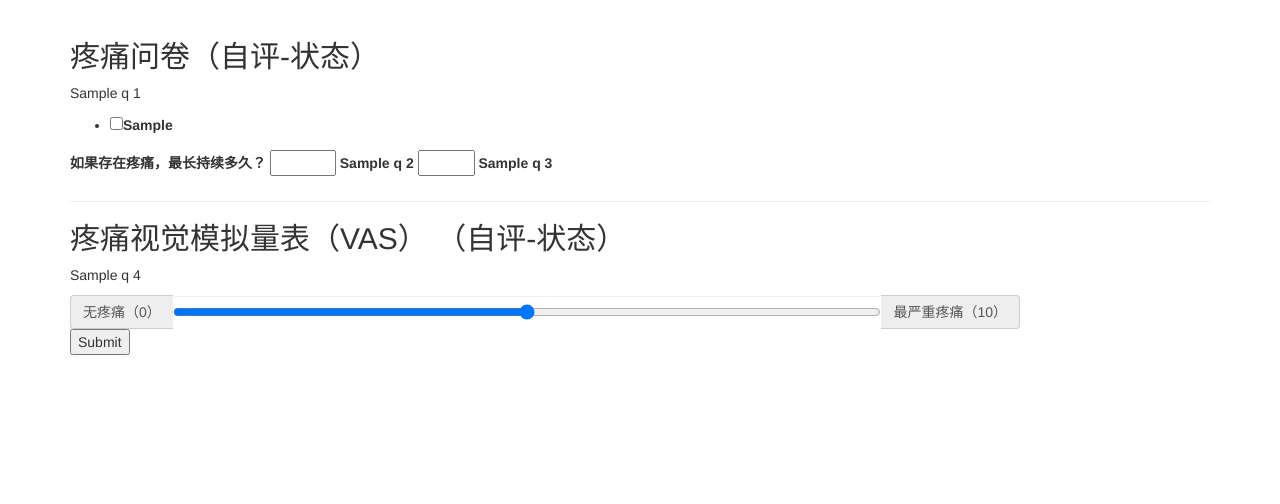
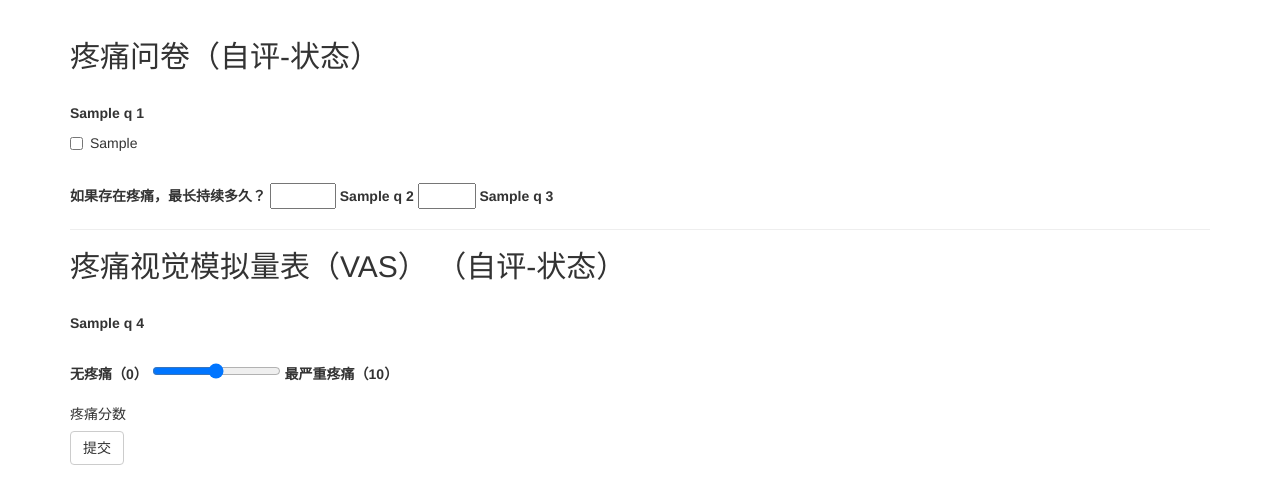
Before and after one commit to PrivateRookie/PsyRate, a Flask app: template app/templates/rates/pain.html in a window 1280 px wide. Shown: the part 52-556 px from the top of the page. Run offline with Flask 2, Linux system fonts and the light colour scheme; the template is opened without the code that fills it: most values are stand-ins (such as "Sample title", 1, 10 or a date in 2020); some libraries are stand-ins or nearby versions.

Commit message:
美化网页
**存在问题**
- radio和table类的问题标题样式不同意，导致混合起来时风格不统一，需要修改
- 疼痛量表的value始终不能在output元素中显示
- 没有为所有输入标签添加.form-control类，导致输入标签样式不统一
- 没有考虑响应式布局问题

```diff
--- a/app/static/raw_forms.py
+++ b/app/static/raw_forms.py
@@ -30,7 +30,7 @@ dsss = \
  'title': '抑郁和躯体症状量表（DSSS） （自评-状态）'}
 
 qids = \
-{'description': '（MANIA 患者免\n请在下列每一题中最能描述您过去7天情况的选项上画圈“○” 。',
+{'description': '（MANIA 患者免填)请在下列每一题中最能描述您过去7天情况的选项上画圈“○” 。',
 'questions': [{'options': [[0, '我不曾超过30分钟入睡。'],
                            [1, '我在少于半数的时候，需要至少30分钟才能入睡。'],
                            [2, '我在超过半数的时候，需要至少30分钟才能入睡。'],
--- a/app/templates/rates/meq_sa.html
+++ b/app/templates/rates/meq_sa.html
@@ -3,8 +3,6 @@
 
 {% block content %}
 <div class="container">
-<h2>{{ survey['title'] }}</h2>
-<p>{{ survey['description'] }}</p>
 {{ render_radio_survey(survey, route) }}
 </div>
 {% endblock content %}
--- a/app/templates/rates/pain.html
+++ b/app/templates/rates/pain.html
@@ -1,39 +1,57 @@
 {% extends "base.html" %}
+
+{% block head %}
+{{ super() }}
+<style>
+input[type=range] {
+    display: inline-block;
+    width:auto
+}
+</style>
+{% endblock %}
 
 {% block content %}
 <div class="container">
-    <form method='post' action="{{ url_for(route) }}">
+    <form method='post' action="{{ url_for(route) }}" oninput="pain-score.value=range1.value">
         <formfield>
             <h2>疼痛问卷（自评-状态）</h2>
-            <p>{{ survey['q_1']['title'] }}</p>
-            <ul class="unstyled">
+            <br>
+            <p><strong>{{ survey['q_1']['title'] }}</strong></p>
+            <ul class="list-unstyled">
             {% for value, opt_str in survey['q_1']['options'] %}
                 <li>
-                    <label><input type="checkbox" name="{{ survey['q_1']['q_id'] }}" value="{{ value }}">{{ opt_str }}</label>
+                    <div class="checkbox">
+                        <label><input type="checkbox" name="{{ survey['q_1']['q_id'] }}" value="{{ value }}">{{ opt_str }}</label>
+                    </div>
                 </li>
             {% endfor %}
             </ul>
+            <br>
             <div class="form-group">
-                <label>
-                    如果存在疼痛，最长持续多久？
-                    <input type="number" max="100" min="1" name="{{ survey['q_2']['q_id'] }}">
-                    {{ survey['q_2']['title'] }}
-                    <input type="number" max="31" min="1" name="{{ survey['q_3']['q_id'] }}">
-                    {{ survey['q_3']['title'] }}
-                </label>
+                <span><strong>如果存在疼痛，最长持续多久？</strong></span>
+                <input type="number" max="100" min="1" name="{{ survey['q_2']['q_id'] }}">
+                <span><strong>{{ survey['q_2']['title'] }}</strong></span>
+                <input type="number" max="31" min="1" name="{{ survey['q_3']['q_id'] }}">
+                <span><strong>{{ survey['q_3']['title'] }}</strong></span>
             </div>
         </formfield>
         <hr>
         <formfield>
             <h2>疼痛视觉模拟量表（VAS） （自评-状态）</h2>
-            <p>{{ survey['q_4']['title'] }}</p>
-            <div class="input-group col-xs-10">
-                <div class="input-group-addon">无疼痛（0）</div>
-                <input type="range" class="form-control" name="{{ survey['q_4']['q_id'] }}" min="0" max="10">
-                <div class="input-group-addon">最严重疼痛（10）</div>
+            <br>
+            <p><strong>{{ survey['q_4']['title'] }}</strong></p>
+            <br>
+            <div class="form-group">
+                <label for="input">无疼痛（0）</label>
+                <input id="range1" type="range" name="{{ survey['q_4']['q_id'] }}" min="0" max="10">
+                <label for="input">最严重疼痛（10）</label>
+            </div>
+            <div class="pain-score">
+            <span>疼痛分数</span>
+            <output id="pain-score"></output>
             </div>
         </formfield>
-        <input type="submit">
+        <button class="btn btn-default" type="submit">提交</button>
     </form>
 </div>
 {% endblock content %}
```
Also changed, not shown: app/templates/macroes.html (+22 -12 lines), app/templates/rates/les.html (+9 -9 lines), app/templates/rates/psqi.html (+11 -3 lines).
